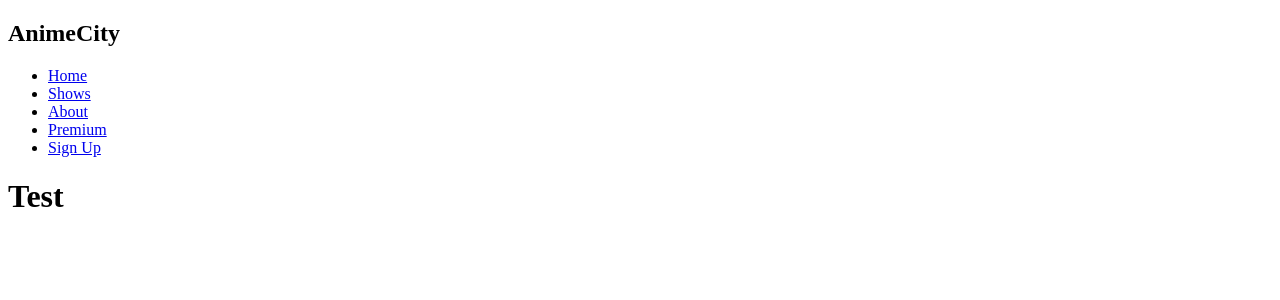
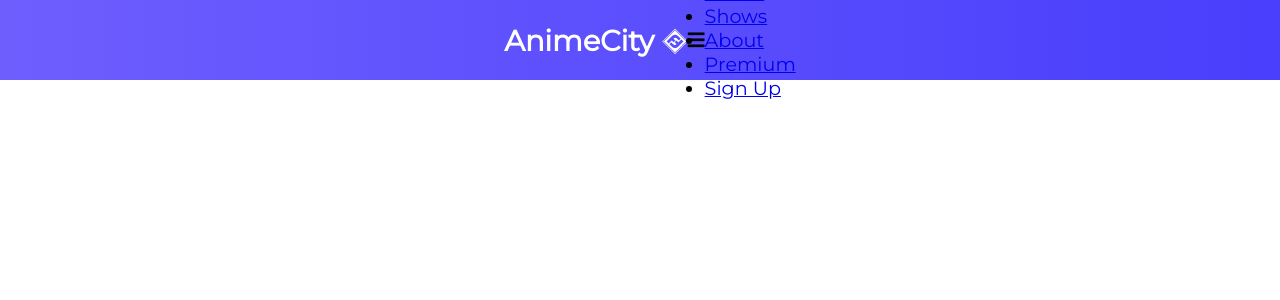
Before and after one commit to Bryanjazo/Anime-City, a React (Create React App) app: page / in a window 1280 px wide. Shown: the top 300 px of the page. Built offline with nearby package versions, Linux system fonts and the light colour scheme.

Commit message:
css addition to navbase

```diff
--- a/public/index.html
+++ b/public/index.html
@@ -10,6 +10,9 @@
       content="Web site created using create-react-app"
     />
     <link rel="apple-touch-icon" href="%PUBLIC_URL%/logo192.png" />
+    <link rel="preconnect" href="https://fonts.googleapis.com">
+  <link rel="preconnect" href="https://fonts.gstatic.com" crossorigin>
+  <link href="https://fonts.googleapis.com/css2?family=Montserrat&display=swap" rel="stylesheet">
     <link rel="stylesheet" href="https://use.fontawesome.com/releases/v5.15.3/css/all.css" integrity="sha384-SZXxX4whJ79/gErwcOYf+zWLeJdY/qpuqC4cAa9rOGUstPomtqpuNWT9wdPEn2fk" crossorigin="anonymous">
     <!--
       manifest.json provides metadata used when your web app is installed on a
--- /dev/null
+++ b/src/App.css
@@ -0,0 +1,6 @@
+*{
+  box-sizing: border-box;
+  margin: 0;
+  padding: 0;
+  font-family: 'Montserrat', sans-serif;
+}
--- a/src/App.js
+++ b/src/App.js
@@ -2,6 +2,7 @@ import React from 'react'
 import Home from './Components/Home.js'
 import {BrowserRouter as Router} from "react-router-dom";
 import NavBar from './Navbar/Navbar.js'
+import './App.css'
 
 
 
@@ -12,7 +13,7 @@ function App() {
 
     <Router path='/'>
 
-        <Home />
+
     </Router>
     </div>
   );
--- a/src/Navbar/Navbar.css
+++ b/src/Navbar/Navbar.css
@@ -1,6 +1,23 @@
-.test{
-  color: black;
+
+
+.NavbarItems{
+
+  background: linear-gradient(90deg, rgb(110,94,254) 0%, rgba(73,63,252,1)100%);
+  height: 80px;
+  display: flex;
+  justify-content: center;
+  align-items: center;
+  font-size: 1.2rem;
 }
-.navbar {
-   color: black;
- }
+
+.NavbarLogo{
+  color: #fff;
+  justify-self: start;
+  margin-left: 20px;
+  cursor: pointer;
+}
+
+.fa-fantasy-flight-games{
+  margin-left: 0.5rem;
+  font-size: 1.6rem;
+}
--- a/src/Navbar/Navbar.js
+++ b/src/Navbar/Navbar.js
@@ -1,16 +1,20 @@
 import React, {useState} from 'react';
 import {MenuItems} from './MenuItems.js'
 import {BrowserRouter as Router} from "react-router-dom";
+import './Navbar.css'
+function NavBar(){
+  const [clicked, setClicked] = useState(false)
 
-function NavBar(){
+  const handleClick = () =>{
 
+  }
   return(
   <nav className="NavbarItems">
-    <h1 className="NavbarLogo">AnimeCity</h1>
-      <div className="MenuItme">
-
+    <h1 className="NavbarLogo">AnimeCity<i class="fab fa-fantasy-flight-games"></i></h1>
+      <div className="MenuItmem" onClick={handleClick}>
+        <i className={clicked === true ? 'fas fa-times' : 'fas fa-bars'}></i>
       </div>
-    <ul>
+    <ul >
     {MenuItems.map((item, index) => {
       return(
         <li key={index}>
```
